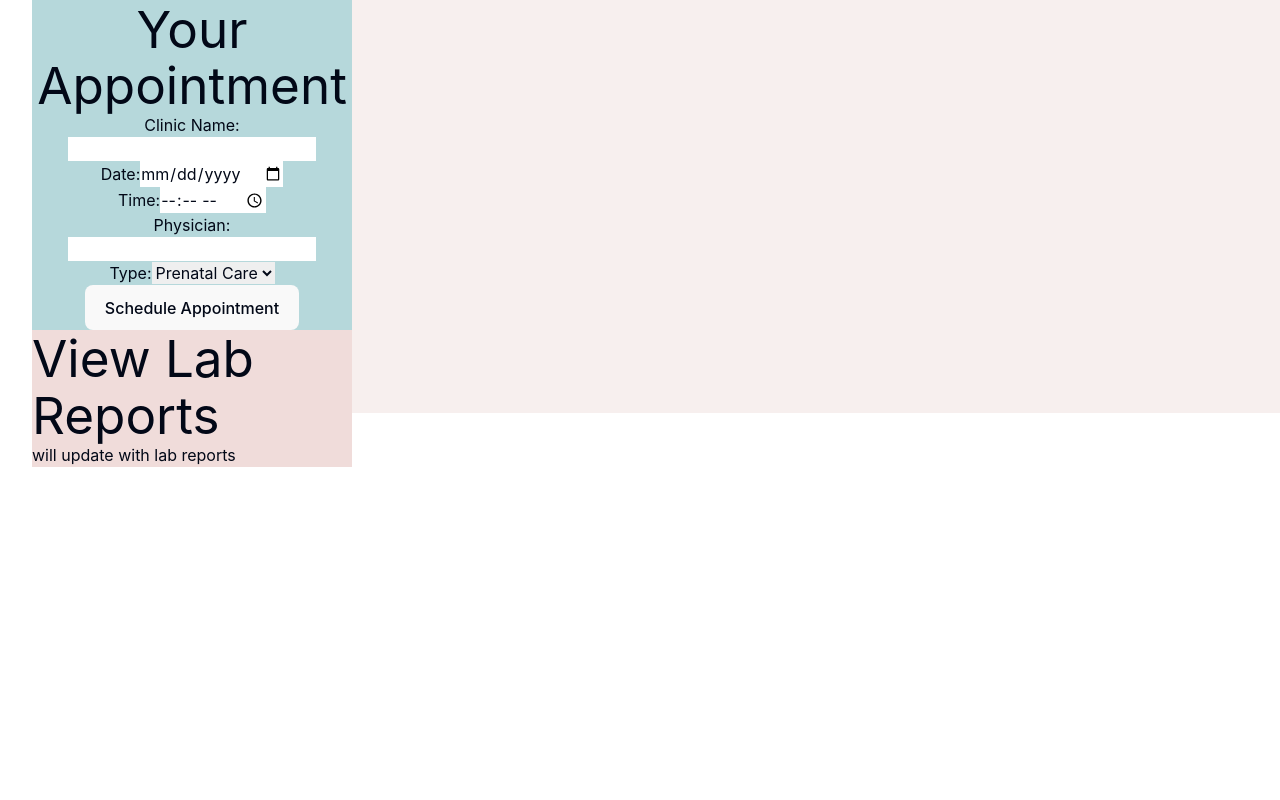
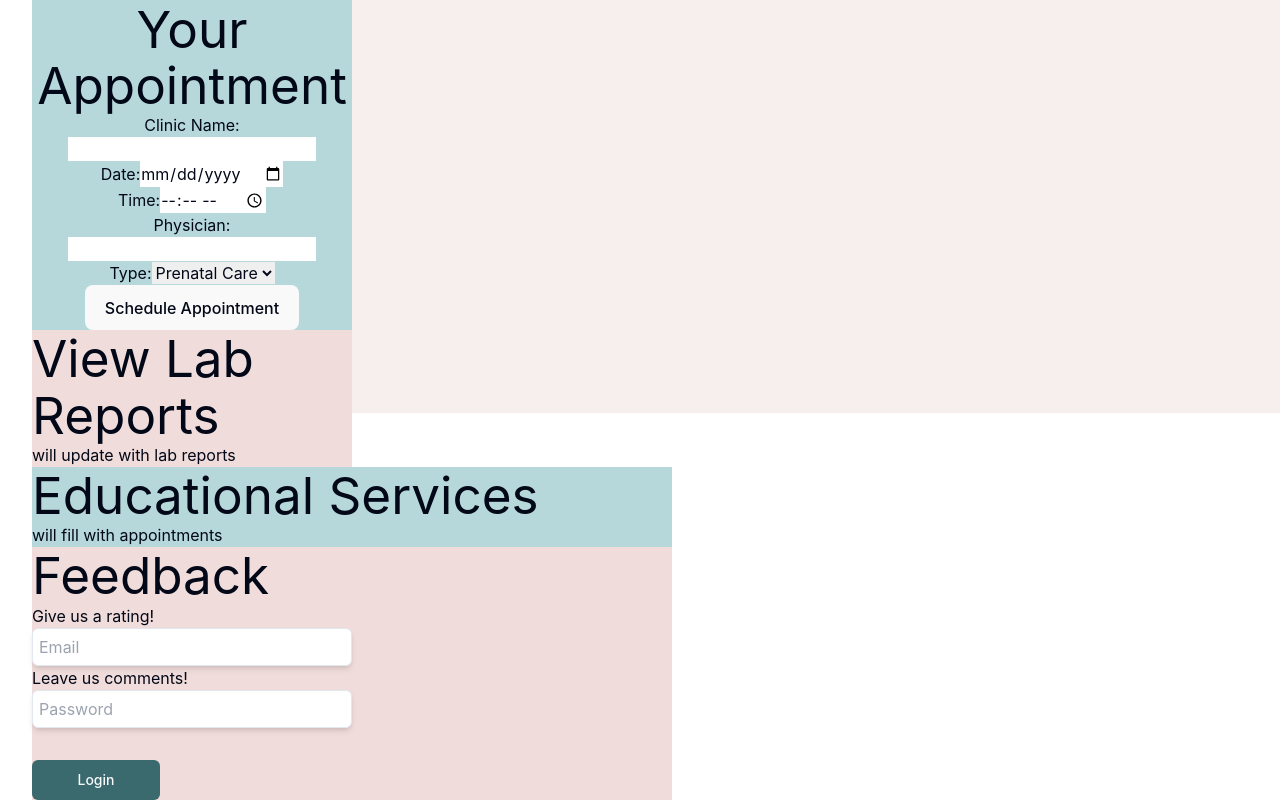
Before and after one commit to cfgtexas24/Team-11, a React (Vite) app in the folder frontend/: page /user-dashboard in a window 1280 px wide. Shown: the part 419-1219 px from the top of the page. Before the commit the page ends 886 px from the top, so only its background shows below. Built offline with nearby package versions, Linux system fonts and the light colour scheme.

Commit message:
VERY basic user dashboard

```diff
--- /dev/null
+++ b/frontend/src/components/userPageComponents/EducationalServices.tsx
@@ -0,0 +1,24 @@
+import * as React from "react"
+import '../../App.css'
+
+function EducationalServices() {
+    const [date, setDate] = React.useState<Date | undefined>(new Date())
+
+  return (
+    <>
+      <div className="justify-around w-1/2 h-auto md:w-1/2 md:h-1/2" style={{ backgroundColor: '#B6D8DB' }}>
+        <div className="flex flex-row">
+            <div className="text-left">
+                <h1>Educational Services</h1>
+                <div>
+                    will fill with appointments
+                </div>
+            </div>
+        </div>
+
+      </div>
+    </>
+  )
+}
+
+export default EducationalServices
--- /dev/null
+++ b/frontend/src/components/userPageComponents/Feedback.tsx
@@ -0,0 +1,36 @@
+import * as React from "react"
+import { Button } from "@/components/ui/button";
+import '../../App.css'
+
+function Fedback() {
+
+  return (
+    <>
+      <div className="justify-around w-1/2 h-auto md:w-1/2 md:h-1/2" style={{ backgroundColor: '#F0DCDA' }}>
+        <div className="flex flex-row">
+            <div className="text-left">
+                <h1>Feedback</h1>
+                <div>
+                    <form>
+                        <div className=" justify-start">
+                            <p className="text-left">Give us a rating!</p>
+                            <input type="email" id="email" name="email" placeholder="Email" className=" border w-80 p-1.5 rounded-md shadow-md" />
+                        </div>
+                        <div>
+                            <p className="text-left"> Leave us comments! </p>
+                            <input type="password " id="password" name="password" placeholder="Password" className=" border w-80 p-1.5 rounded-md shadow-md" />
+                            </div>
+                            <div>
+                            <Button type="submit" className=" bg-[#3A696E] w-32 mt-8">Login</Button>
+                        </div>
+                    </form>
+                </div>
+            </div>
+        </div>
+
+      </div>
+    </>
+  )
+}
+
+export default Fedback
--- a/frontend/src/pages/UserDashboard.tsx
+++ b/frontend/src/pages/UserDashboard.tsx
@@ -2,6 +2,8 @@ import '../App.css'
 import ViewAppointments from '@/components/userPageComponents/ViewAppointments';
 import ScheduleAppointments from '@/components/userPageComponents/ScheduleAppointments';
 import ViewLabReports from '@/components/userPageComponents/ViewLabReports';
+import EducationalServices from '@/components/userPageComponents/EducationalServices';
+import Feedback from '@/components/userPageComponents/Feedback';
 
 function UserDashboard() {
 
@@ -18,6 +20,12 @@ function UserDashboard() {
         <div>
           <ViewLabReports />
         </div>
+        <div>
+          <EducationalServices />
+        </div>
+        <div>
+          <Feedback />
+        </div>
       </div>
     </>
   );
```
